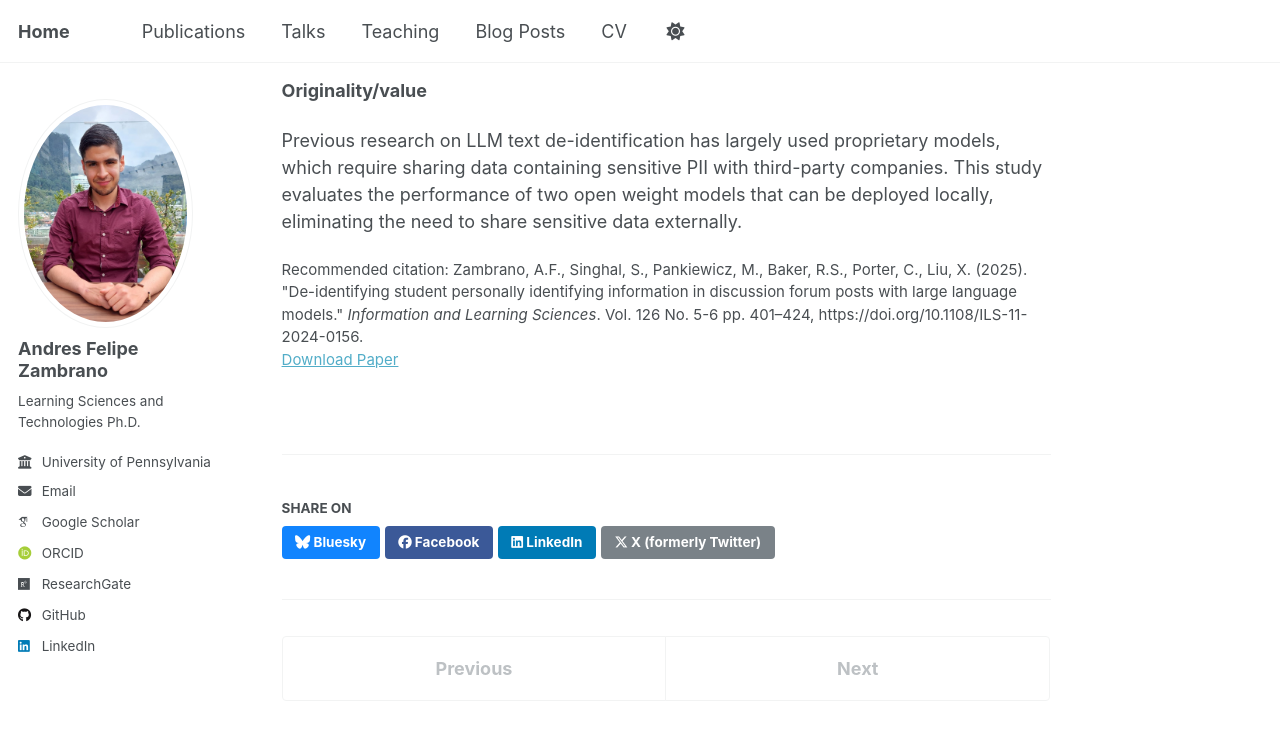
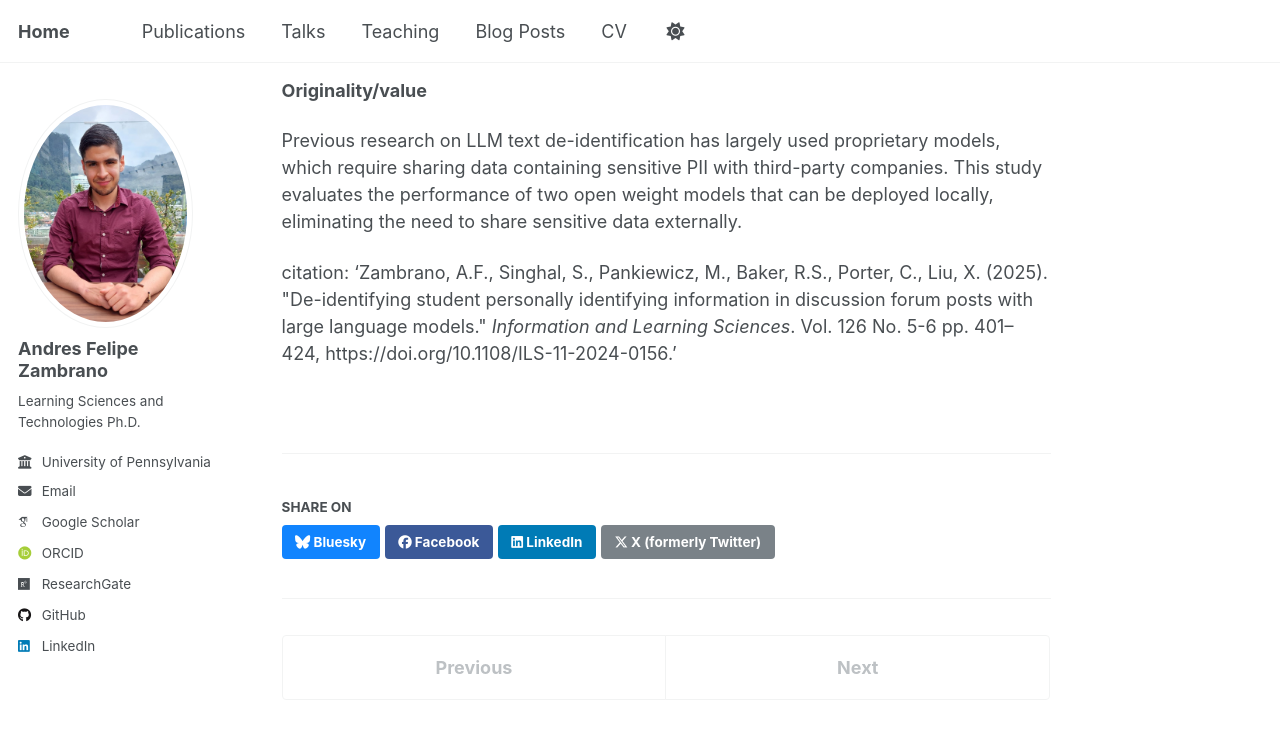
Before and after one commit to afzambrano/afzambrano.github.io, a Jekyll site: the page built from _publications/2025-01-de-identification-journal.md, in a window 1280 px wide and 900 px high, scrolled down 1030 px. Shown: the top 740 px of the window. Built offline with Jekyll 4.4.1, drawn with Linux system fonts in a browser that asks for light colours; some web fonts are replaced; a script that is not in the unit is left out; part of the change alters nothing that is shown.

```diff
--- a/_publications/2025-01-de-identification-journal.md
+++ b/_publications/2025-01-de-identification-journal.md
@@ -7,7 +7,6 @@ excerpt: 'This study evaluates the effectiveness of three large language models
 date: 2025-04-07
 venue: 'Information and Learning Sciences'
 paperurl: 'https://www.emerald.com/ils/article/126/5-6/401/1246753/De-identifying-student-personally-identifying'
-citation: 'Zambrano, A.F., Singhal, S., Pankiewicz, M., Baker, R.S., Porter, C., Liu, X. (2025). &quot;De-identifying student personally identifying information in discussion forum posts with large language models.&quot; <i>Information and Learning Sciences</i>. Vol. 126 No. 5-6 pp. 401–424, https://doi.org/10.1108/ILS-11-2024-0156.'
 ---
 
 **Purpose**
@@ -33,3 +32,5 @@ The use of downloadable LLMs enables researchers to de-identify data without tra
 **Originality/value**
 
 Previous research on LLM text de-identification has largely used proprietary models, which require sharing data containing sensitive PII with third-party companies. This study evaluates the performance of two open weight models that can be deployed locally, eliminating the need to share sensitive data externally.
+
+citation: 'Zambrano, A.F., Singhal, S., Pankiewicz, M., Baker, R.S., Porter, C., Liu, X. (2025). &quot;De-identifying student personally identifying information in discussion forum posts with large language models.&quot; <i>Information and Learning Sciences</i>. Vol. 126 No. 5-6 pp. 401–424, https://doi.org/10.1108/ILS-11-2024-0156.'
```
